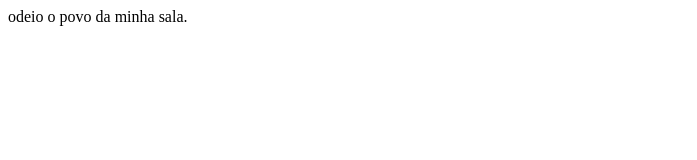
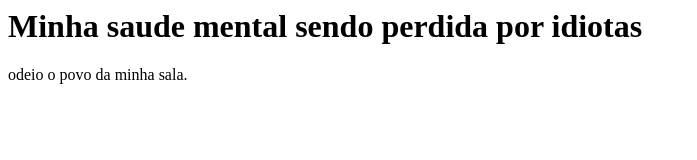
Before and after one commit to natalygavazzonisantos-debug/pagina-web-1AP, a plain HTML site: page index.html in a window 1280 px wide. Shown: the whole page, without its empty margins (0-697 px from the left). Drawn offline with Linux system fonts and the light colour scheme.

Commit message:
Add files via upload

```diff
--- a/index.html
+++ b/index.html
@@ -1 +1,3 @@
-odeio o povo da minha sala.
+<h1>Minha saude mental sendo perdida por idiotas</h1>
+
+<p>odeio o povo da minha sala.</p>
```
